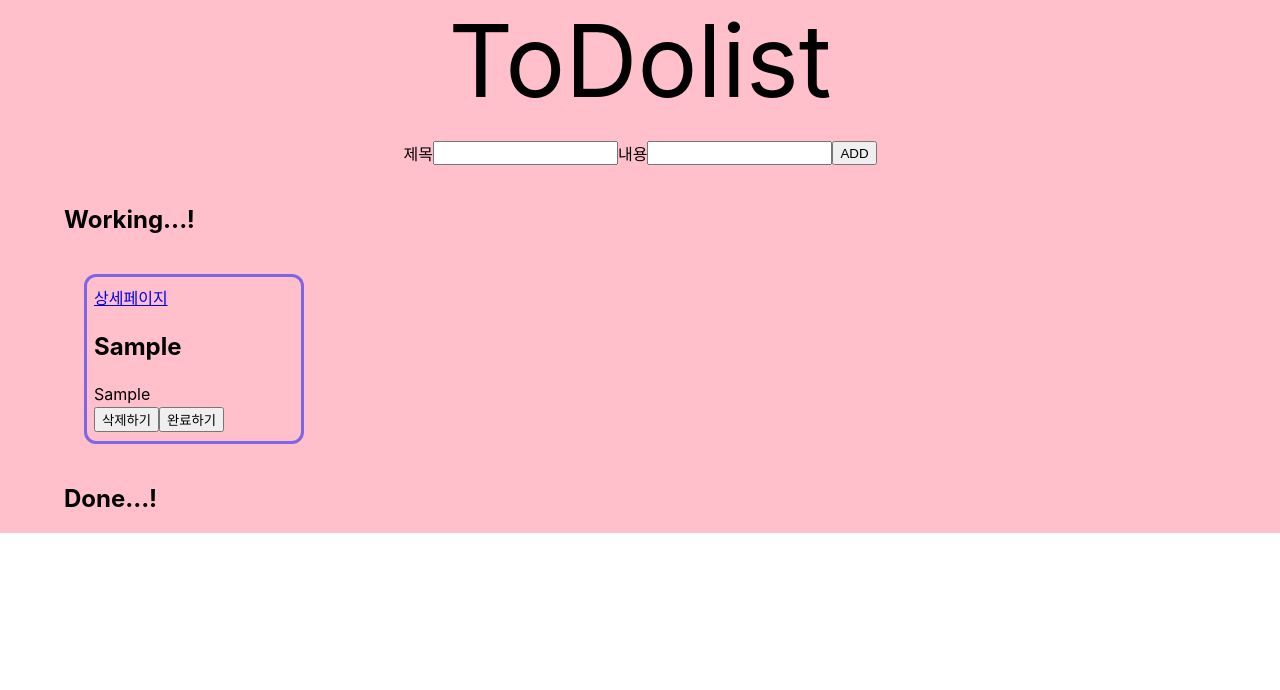
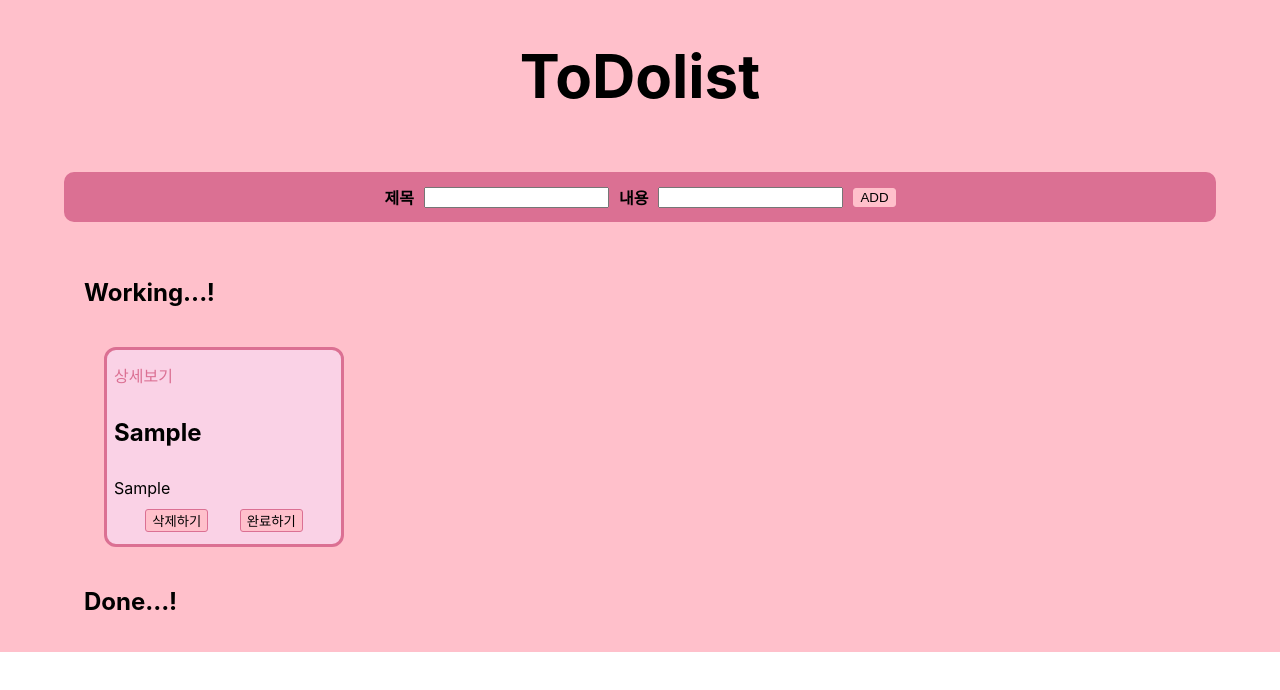
Before and after one commit to MildColor/ReactJS-week2, a React (Create React App) app: page / in a window 1280 px wide. Both pictures are taken after typing "Sample", "Sample" into the empty fields and a click on the button "ADD". Shown: the top 690 px of the page. Built offline with nearby package versions, Linux system fonts and the light colour scheme.

Commit message:
refactoring

```diff
--- a/src/components/form/Form.jsx
+++ b/src/components/form/Form.jsx
@@ -20,7 +20,8 @@ function Form() {
     setInputs({ ...inputs, [name]: value });
   };
 
-  const onClickAdd = () => {
+  const onSubmitHandler = (e) => {
+    e.preventDefault();
     const todo = { title, body, id, isDone };
     dispatch(addTodo(todo));
     setInputs(initInputs);
@@ -29,26 +30,39 @@ function Form() {
   // console.log(todos);
 
   return (
-    <div>
-      <Formdiv>
-        <label htmlFor="title">제목</label>
-        <input name="title" onChange={onChangHandler} value={title} />
-        <label htmlFor="body">내용</label>
-        <input name="body" onChange={onChangHandler} value={body} />
-        <button className="form-btn" onClick={onClickAdd}>
-          ADD
-        </button>
-      </Formdiv>
-    </div>
+    <StForm onSubmit={onSubmitHandler}>
+      <label htmlFor="title">제목</label>
+      <input name="title" onChange={onChangHandler} value={title} />
+      <label htmlFor="body">내용</label>
+      <input name="body" onChange={onChangHandler} value={body} />
+      <button className="form-btn">ADD</button>
+    </StForm>
   );
 }
 
 export default Form;
 
-const Formdiv = styled.div`
+const StForm = styled.form`
   display: flex;
+  justify-content: center;
+  margin: 20px 0;
+  padding: 10px;
+  width: 100%;
+  height: 50px;
+  align-items: center;
+  background-color: palevioletred;
+  border-radius: 10px;
+  box-sizing: border-box;
 
-  justify-content: center;
-
-  margin: 20px 0;
+  && input {
+    margin: 0 10px;
+  }
+  && label {
+    font-weight: 800;
+  }
+  && button {
+    background-color: pink;
+    border: 1px solid pink;
+    border-radius: 3px;
+  }
 `;
--- a/src/components/header/Header.jsx
+++ b/src/components/header/Header.jsx
@@ -4,7 +4,7 @@ import styled from "styled-components";
 function Header() {
   return (
     <Headerdiv>
-      <span className="header_title">ToDolist</span>
+      <h1 className="header_title">ToDolist</h1>
     </Headerdiv>
   );
 }
@@ -13,5 +13,5 @@ export default Header;
 
 const Headerdiv = styled.div`
   display: flex;
-  font-size: 100px;
+  font-size: 30px;
 `;
--- a/src/components/layout/Layout.jsx
+++ b/src/components/layout/Layout.jsx
@@ -1,17 +1,8 @@
 import React from "react";
-import Header from "../header/Header";
-import Form from "../form/Form";
-import List from "../list/List";
 import styled from "styled-components";
 
-function Layout() {
-  return (
-    <Layoutdiv>
-      <Header></Header>
-      <Form></Form>
-      <List></List>
-    </Layoutdiv>
-  );
+function Layout({ children }) {
+  return <Layoutdiv>{children}</Layoutdiv>;
 }
 
 export default Layout;
--- a/src/components/list/List.jsx
+++ b/src/components/list/List.jsx
@@ -10,9 +10,9 @@ function List() {
   // console.log(todos);
 
   return (
-    <Listdiv>
+    <ListdUl>
       <h2>Working...!</h2>
-      <Wrapdiv>
+      <Wrapli>
         {todos?.map((todo) => {
           if (todo.isDone === false) {
             return <Todo key={todo.id} todo={todo}></Todo>;
@@ -20,10 +20,10 @@ function List() {
             return null;
           }
         })}
-      </Wrapdiv>
+      </Wrapli>
 
       <h2>Done...!</h2>
-      <Wrapdiv>
+      <Wrapli>
         {todos?.map((todo) => {
           if (todo.isDone === true) {
             return <Todo key={todo.id} todo={todo}></Todo>;
@@ -31,20 +31,20 @@ function List() {
             return null;
           }
         })}
-      </Wrapdiv>
-    </Listdiv>
+      </Wrapli>
+    </ListdUl>
   );
 }
 
 export default List;
 
-const Listdiv = styled.div`
+const ListdUl = styled.ul`
   display: flex;
   flex-direction: column;
   width: 100%;
 `;
 
-const Wrapdiv = styled.div`
+const Wrapli = styled.li`
   display: flex;
   flex-wrap: wrap;
 `;
--- a/src/components/todo/Todo.jsx
+++ b/src/components/todo/Todo.jsx
@@ -7,22 +7,14 @@ function Todo({ todo }) {
   const dispatch = useDispatch();
   // const todos = useSelector((state) => state.todolist.todos);
 
-  let isComplete;
-
-  if (todo.isDone === false) {
-    isComplete = "완료하기";
-  } else if (todo.isDone === true) {
-    isComplete = "취소하기";
-  }
-
   return (
     <Tododiv>
       <Link to={`/${todo.id}`}>
-        <div>상세페이지</div>
+        <div>상세보기</div>
       </Link>
       <h2 className="h2-container">{todo.title}</h2>
       <div>{todo.body}</div>
-      <div className="btn-box">
+      <TodoBtndiv>
         <button
           className="form-btn "
           onClick={() => dispatch(deleteTodo(todo.id))}
@@ -33,9 +25,9 @@ function Todo({ todo }) {
           className="form-btn "
           onClick={() => dispatch(isDoneTodo(todo.id))}
         >
-          {isComplete}
+          {todo.isDone === false ? "완료하기" : "취소하기"}
         </button>
-      </div>
+      </TodoBtndiv>
     </Tododiv>
   );
 }
@@ -46,16 +38,32 @@ const Tododiv = styled.div`
   display: flex;
   flex-direction: column;
   justify-content: space-around;
-  width: 200px;
-  height: 150px;
-  border: 3px solid #7d65e6;
+  width: 220px;
+  height: 180px;
+  border: 3px solid palevioletred;
   margin: 20px;
   padding: 7px;
   border-radius: 12px;
+  background-color: #fad2e6;
   && h2,
   div {
     overflow-wrap: break-word;
     overflow: hidden;
     text-overflow: ellipsis;
   }
+  && a {
+    text-decoration: none;
+    color: palevioletred;
+  }
 `;
+
+const TodoBtndiv = styled.div`
+  display: flex;
+  justify-content: space-evenly;
+
+  && button {
+    background-color: pink;
+    border: 1px solid palevioletred;
+    border-radius: 3px;
+  }
+`;
--- a/src/index.css
+++ b/src/index.css
@@ -1,13 +1,15 @@
 body {
   margin: 0;
-  font-family: -apple-system, BlinkMacSystemFont, 'Segoe UI', 'Roboto', 'Oxygen',
-    'Ubuntu', 'Cantarell', 'Fira Sans', 'Droid Sans', 'Helvetica Neue',
+  font-family: -apple-system, BlinkMacSystemFont, "Segoe UI", "Roboto", "Oxygen",
+    "Ubuntu", "Cantarell", "Fira Sans", "Droid Sans", "Helvetica Neue",
     sans-serif;
   -webkit-font-smoothing: antialiased;
   -moz-osx-font-smoothing: grayscale;
+  padding: 0;
+  border: 0;
 }
 
 code {
-  font-family: source-code-pro, Menlo, Monaco, Consolas, 'Courier New',
+  font-family: source-code-pro, Menlo, Monaco, Consolas, "Courier New",
     monospace;
 }
--- a/src/pages/Detail.jsx
+++ b/src/pages/Detail.jsx
@@ -10,38 +10,61 @@ function Detail() {
   const { id } = useParams();
   const navigate = useNavigate();
 
-  // useEffect(() => {
-  //   dispatch(getTodoById(id));
-  // }, []);
+  useEffect(() => {
+    dispatch(getTodoById(id));
+  }, []);
 
-  dispatch(getTodoById(id));
+  // dispatch(getTodoById(id));
 
   // store.subscribe(() => console.log(store.getState()));
   const todo = useSelector((state) => state.todolist.todo);
   console.log(todo);
 
   return (
-    <Tododiv>
-      <div>
+    <Detaildiv>
+      <div className="detail-top">
         <span>ID:{id}</span>
         <button onClick={() => navigate("/")}>이전으로</button>
       </div>
-      <h1>{todo.title}</h1>
+      <h2>{todo.title}</h2>
       <div>{todo.body}</div>
-    </Tododiv>
+    </Detaildiv>
   );
 }
 
-const Tododiv = styled.div`
+const Detaildiv = styled.div`
   display: flex;
   flex-direction: column;
   justify-content: space-around;
-  width: 200px;
-  height: 150px;
-  border: 3px solid #7d65e6;
+  width: 400px;
+  height: 300px;
+  border: 3px solid palevioletred;
   margin: 20px;
-  padding: 7px;
+  padding: 15px;
   border-radius: 12px;
+  background-color: #fad2e6;
+  position: absolute;
+  top: 50%;
+  left: 50%;
+  transform: translate(-50%, -50%);
+  && h2,
+  div {
+    overflow-wrap: break-word;
+    overflow: hidden;
+    text-overflow: ellipsis;
+  }
+  && button {
+    background-color: pink;
+    border: 1px solid palevioletred;
+    border-radius: 3px;
+    font-size: 20px;
+  }
+  .detail-top {
+    display: flex;
+    justify-content: space-between;
+    align-items: center;
+    font-size: 20px;
+  }
 `;
 
 export default Detail;
--- a/src/pages/TodoList.jsx
+++ b/src/pages/TodoList.jsx
@@ -1,11 +1,18 @@
 import React from "react";
 import Layout from "../components/layout/Layout";
 import styled from "styled-components";
+import Header from "../components/header/Header";
+import Form from "../components/form/Form";
+import List from "../components/list/List";
 
 function TodoList() {
   return (
     <StBox>
-      <Layout></Layout>
+      <Layout>
+        <Header />
+        <Form />
+        <List />
+      </Layout>
     </StBox>
   );
 }
```
